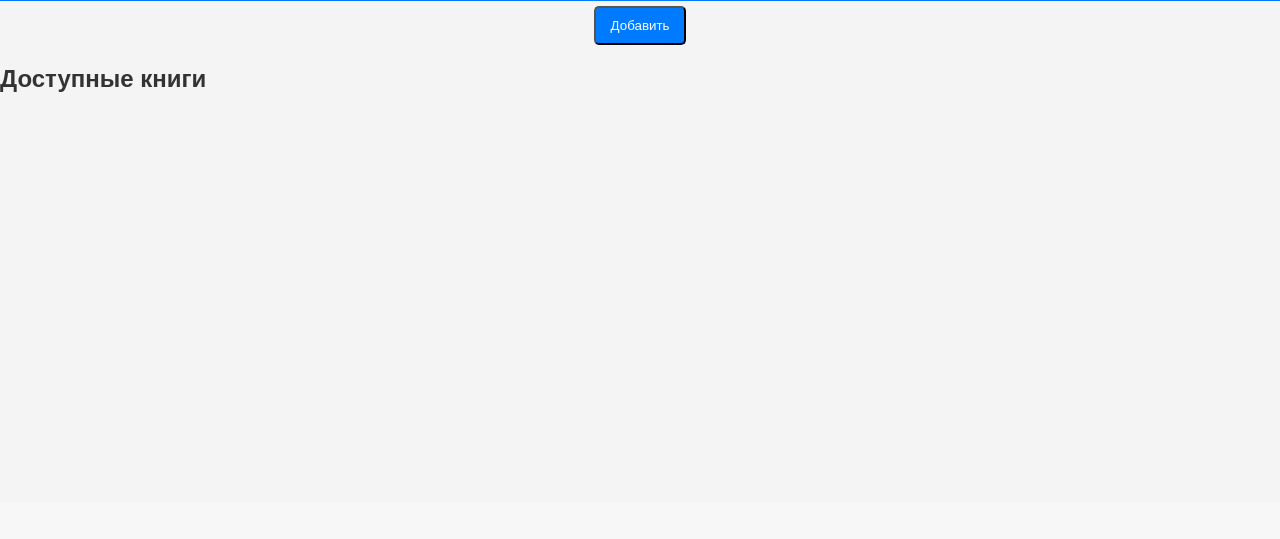
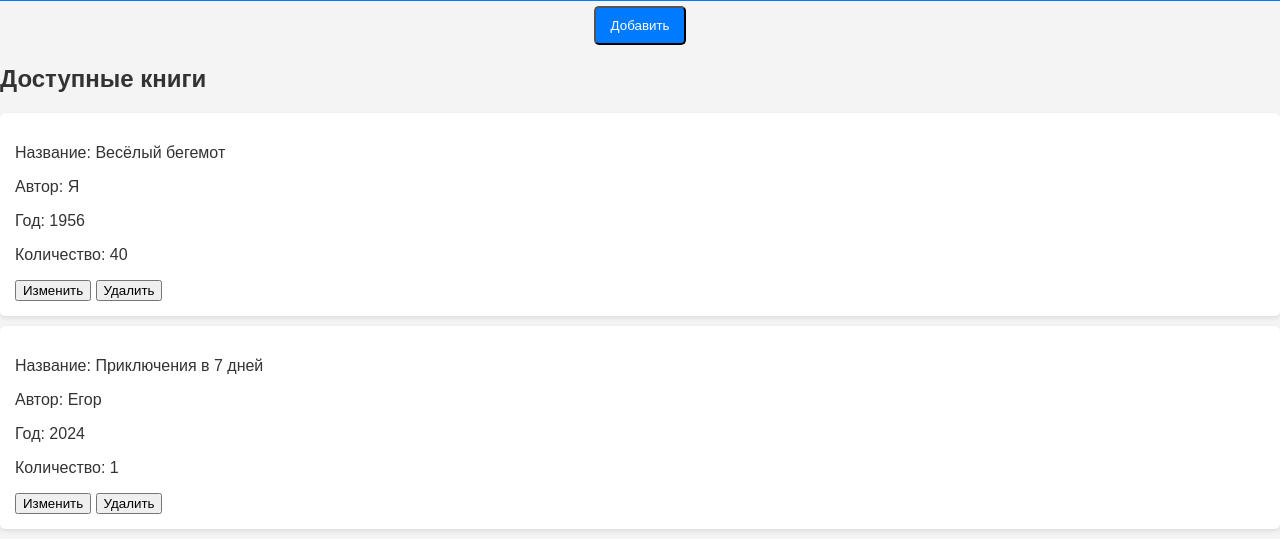
Before and after one commit to IvanLyap/WebBrowser, a PHP site: page /Home.php in a window 1280 px wide. Shown: the part 297-836 px from the top of the page. Before the commit the page ends 389 px from the top, so only its background shows below. Run offline with PHP 8.4, Linux system fonts and the light colour scheme; data comes from the database, SQL or seed files in the repository.

Commit message:
вывод

```diff
--- a/Home.php
+++ b/Home.php
@@ -1,3 +1,9 @@
+<?php
+require 'db.php'; // Подключение к базе данны
+
+$sql = "SELECT * FROM books";
+$result = $conn->query($sql);
+?>
 <!DOCTYPE html>
 <html lang="ru">
 
@@ -43,9 +49,25 @@
             </form>
         </div>
     </div>
+
     <h2>Доступные книги</h2>
-
-
+    <div class="book-list">
+    <?php if ($result->num_rows > 0): ?>
+        <?php while ($book = $result->fetch_assoc()): ?>
+            <div class="book">
+                <p>Название: <?php echo htmlspecialchars($book['name']); ?></p>
+                <p>Автор: <?php echo htmlspecialchars($book['author']); ?></p>
+                <p>Год: <?php echo htmlspecialchars($book['year']); ?></p>
+                <p>Количество: <?php echo htmlspecialchars($book['quantity']); ?></p>
+                <button onclick="editBook(<?php echo htmlspecialchars($book['nn']); ?>)">Изменить</button>
+                <button onclick="deleteBook(<?php echo htmlspecialchars($book['nn']); ?>)">Удалить</button>
+            </div>
+        <?php endwhile; ?>
+    <?php else: ?>
+        <p>Книг нет в наличии.</p>
+    <?php endif; ?>
+</div>
+</div>
 </body>
 <script src="script.js"></script>
 </html>
--- a/script.js
+++ b/script.js
@@ -23,3 +23,16 @@
             modal.style.display = "none";
         }
     }
+
+    function editBook(id) {
+        // Логика для изменения книги
+        alert('Изменить книгу с ID: ' + id);
+    }
+
+    function deleteBook(id) {
+        // Логика для удаления книги
+        if(confirm('Вы уверены, что хотите удалить книгу с ID: ' + id + '?')) {
+            // Здесь можно реализовать AJAX-запрос или редирект на сервер для удаления
+            alert('Книга с ID ' + id + ' удалена.');
+        }
+    }
```
